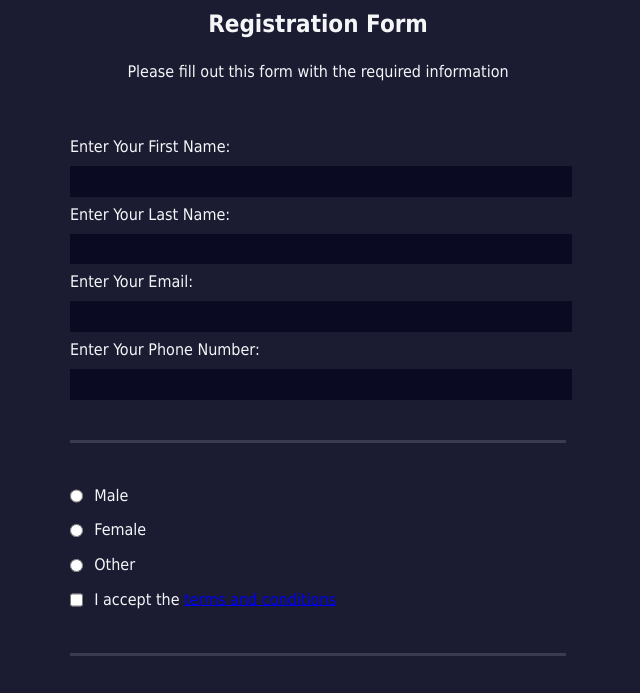
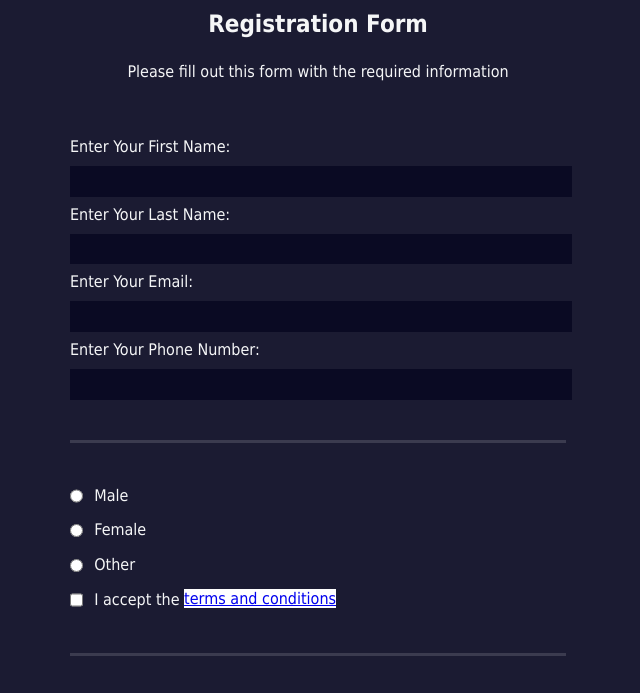
Before and after one commit to Kelvino8860/forms-html-css, a plain HTML site: page index.html in a window 1280 px wide. Shown: the part 92-785 px from the top of the page, without its empty margins (322-962 px from the left). Drawn offline with Linux system fonts and the light colour scheme.

Commit message:
Update forms.css

```diff
--- a/forms.css
+++ b/forms.css
@@ -69,3 +69,7 @@ min-width: 300px;
 input[type="file"]{
   padding: 1px 2px;
 }
+
+a{
+  background-color: white;
+}
```
